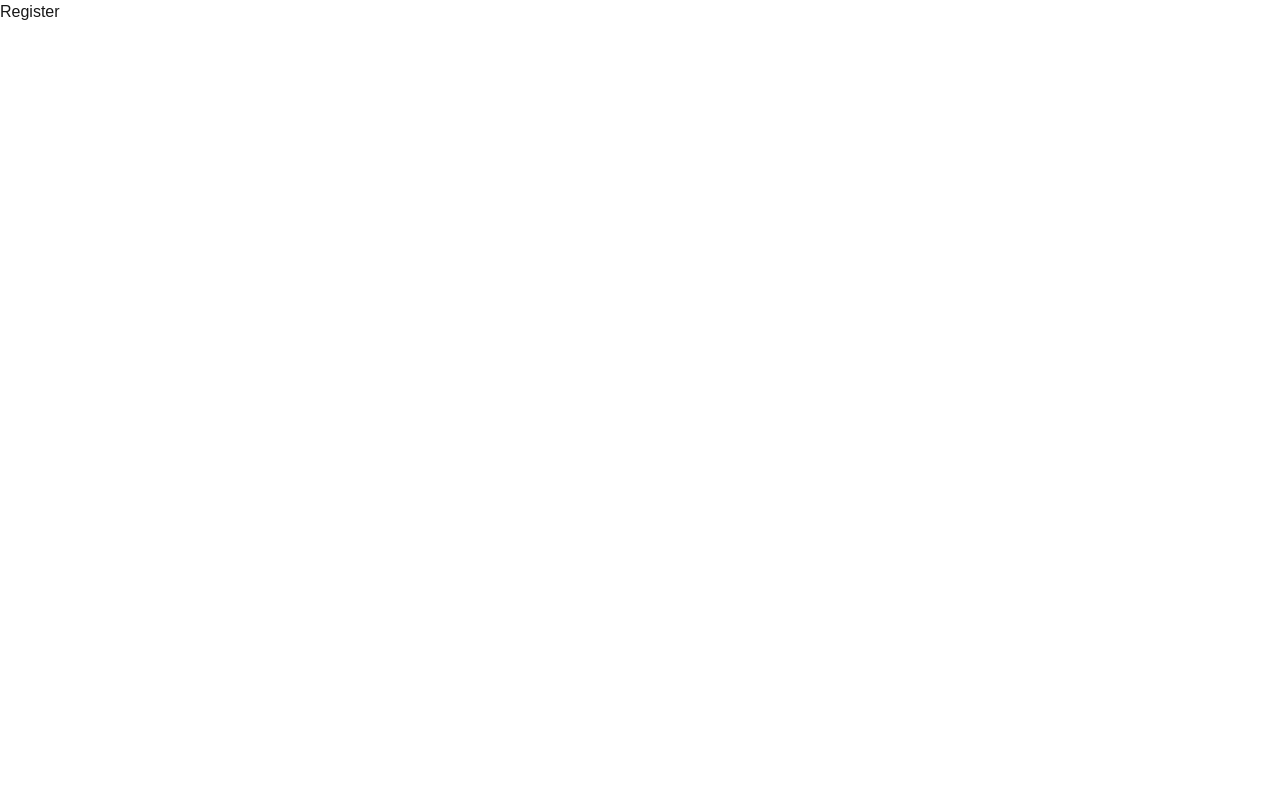
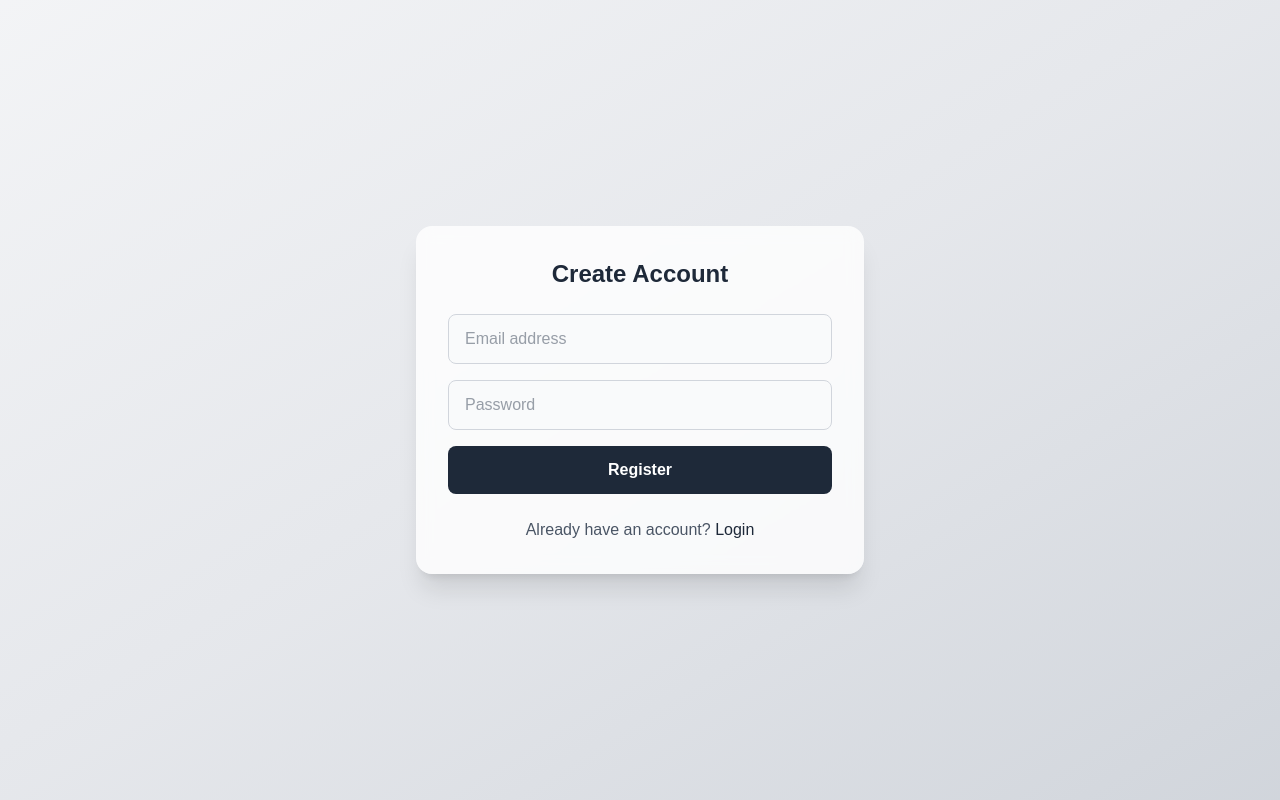
Before and after one commit to gokulrajeeve/tasksmanager-mwa, a Next.js app: page /register in a window 1280 px wide. Built offline with nearby package versions, Linux system fonts and the light colour scheme; no server answers.

Commit message:
auth added

```diff
--- a/package.json
+++ b/package.json
@@ -10,6 +10,7 @@
   },
   "dependencies": {
     "@supabase/supabase-js": "^2.58.0",
+    "framer-motion": "^12.23.22",
     "next": "15.5.4",
     "react": "19.1.0",
     "react-dom": "19.1.0"
--- /dev/null
+++ b/src/app/api/test/route.ts
@@ -0,0 +1,30 @@
+import { NextResponse } from "next/server";
+import { supabase } from "@/lib/supabaseClient";
+
+export async function GET() {
+  // Get the currently logged-in user (if any)
+  const {
+    data: { user },
+    error: userError,
+  } = await supabase.auth.getUser();
+
+  if (userError) {
+    return NextResponse.json({ success: false, error: userError.message }, { status: 500 });
+  }
+
+  // Fetch tasks (RLS will filter based on auth.uid())
+  const { data: tasks, error: tasksError } = await supabase
+    .from("tasks")
+    .select("*")
+    .limit(5);
+
+  if (tasksError) {
+    return NextResponse.json({ success: false, error: tasksError.message }, { status: 500 });
+  }
+
+  return NextResponse.json({
+    success: true,
+    user: user ?? null,
+    tasks,
+  });
+}
--- a/src/app/login/page.tsx
+++ b/src/app/login/page.tsx
@@ -1,7 +1,10 @@
+import AuthLayout from "@/components/layout/AuthLayout";
+import LoginForm from "@/components/auth/LoginForm";
+
 export default function LoginPage() {
   return (
-    <main>
-      <h1>Login</h1>
-    </main>
+    <AuthLayout>
+      <LoginForm />
+    </AuthLayout>
   );
 }
--- a/src/app/logout/page.tsx
+++ b/src/app/logout/page.tsx
@@ -1,7 +1,10 @@
+import LogoutButton from "@/components/auth/LogoutButton";
+
 export default function LogoutPage() {
   return (
-    <main>
-      <h1>Logging out...</h1>
+    <main className="p-6">
+      <h1>Logout</h1>
+      <LogoutButton />
     </main>
   );
 }
--- a/src/app/register/page.tsx
+++ b/src/app/register/page.tsx
@@ -1,7 +1,10 @@
+import AuthLayout from "@/components/layout/AuthLayout";
+import RegisterForm from "@/components/auth/RegisterForm";
+
 export default function RegisterPage() {
   return (
-    <main>
-      <h1>Register</h1>
-    </main>
+    <AuthLayout>
+      <RegisterForm />
+    </AuthLayout>
   );
 }
--- a/src/components/auth/LoginForm.tsx
+++ b/src/components/auth/LoginForm.tsx
@@ -1,7 +1,66 @@
+"use client";
+
+import { useState } from "react";
+import { supabase } from "@/lib/supabaseClient";
+import { useRouter } from "next/navigation";
+
 export default function LoginForm() {
+  const [email, setEmail] = useState("");
+  const [password, setPassword] = useState("");
+  const [loading, setLoading] = useState(false);
+  const [error, setError] = useState<string | null>(null);
+  const router = useRouter();
+
+  const handleLogin = async (e: React.FormEvent) => {
+    e.preventDefault();
+    setError(null);
+    setLoading(true);
+
+    const { error } = await supabase.auth.signInWithPassword({ email, password });
+
+    if (error) {
+      setError(error.message);
+    } else {
+      router.push("/dashboard");
+    }
+    setLoading(false);
+  };
+
   return (
-    <form>
-      <h2>Login Form</h2>
-    </form>
+    <div>
+      <h2 className="text-2xl font-bold text-center text-gray-800 mb-6">Sign In</h2>
+      <form onSubmit={handleLogin} className="space-y-4">
+        <input
+          type="email"
+          placeholder="Email address"
+          className="w-full px-4 py-3 rounded-lg border border-gray-300 focus:ring-2 focus:ring-gray-600 focus:outline-none bg-gray-50 text-gray-700"
+          value={email}
+          onChange={(e) => setEmail(e.target.value)}
+          required
+        />
+        <input
+          type="password"
+          placeholder="Password"
+          className="w-full px-4 py-3 rounded-lg border border-gray-300 focus:ring-2 focus:ring-gray-600 focus:outline-none bg-gray-50 text-gray-700"
+          value={password}
+          onChange={(e) => setPassword(e.target.value)}
+          required
+        />
+        <button
+          type="submit"
+          disabled={loading}
+          className="w-full py-3 rounded-lg bg-gray-800 text-white font-semibold hover:bg-gray-900 transition"
+        >
+          {loading ? "Signing in..." : "Sign In"}
+        </button>
+      </form>
+      {error && <p className="text-red-500 text-sm mt-3 text-center">{error}</p>}
+      <p className="mt-6 text-center text-gray-600">
+        Don’t have an account?{" "}
+        <a href="/register" className="text-gray-800 hover:underline font-medium">
+          Register
+        </a>
+      </p>
+    </div>
   );
 }
--- a/src/components/auth/LogoutButton.tsx
+++ b/src/components/auth/LogoutButton.tsx
@@ -1,3 +1,22 @@
+"use client";
+
+import { supabase } from "@/lib/supabaseClient";
+import { useRouter } from "next/navigation";
+
 export default function LogoutButton() {
-  return <button>Logout</button>;
+  const router = useRouter();
+
+  const handleLogout = async () => {
+    await supabase.auth.signOut();
+    router.push("/login");
+  };
+
+  return (
+    <button
+      onClick={handleLogout}
+      className="bg-red-500 text-white px-4 py-2 rounded"
+    >
+      Logout
+    </button>
+  );
 }
--- a/src/components/auth/RegisterForm.tsx
+++ b/src/components/auth/RegisterForm.tsx
@@ -1,7 +1,69 @@
+"use client";
+
+import { useState } from "react";
+import { supabase } from "@/lib/supabaseClient";
+
 export default function RegisterForm() {
+  const [email, setEmail] = useState("");
+  const [password, setPassword] = useState("");
+  const [loading, setLoading] = useState(false);
+  const [error, setError] = useState<string | null>(null);
+  const [success, setSuccess] = useState(false);
+
+  const handleRegister = async (e: React.FormEvent) => {
+    e.preventDefault();
+    setError(null);
+    setSuccess(false);
+    setLoading(true);
+
+    const { error } = await supabase.auth.signUp({
+      email,
+      password,
+      options: { data: { role: "user" } },
+    });
+
+    if (error) setError(error.message);
+    else setSuccess(true);
+
+    setLoading(false);
+  };
+
   return (
-    <form>
-      <h2>Register Form</h2>
-    </form>
+    <div>
+      <h2 className="text-2xl font-bold text-center text-gray-800 mb-6">Create Account</h2>
+      <form onSubmit={handleRegister} className="space-y-4">
+        <input
+          type="email"
+          placeholder="Email address"
+          className="w-full px-4 py-3 rounded-lg border border-gray-300 focus:ring-2 focus:ring-gray-600 focus:outline-none bg-gray-50 text-gray-700"
+          value={email}
+          onChange={(e) => setEmail(e.target.value)}
+          required
+        />
+        <input
+          type="password"
+          placeholder="Password"
+          className="w-full px-4 py-3 rounded-lg border border-gray-300 focus:ring-2 focus:ring-gray-600 focus:outline-none bg-gray-50 text-gray-700"
+          value={password}
+          onChange={(e) => setPassword(e.target.value)}
+          required
+        />
+        <button
+          type="submit"
+          disabled={loading}
+          className="w-full py-3 rounded-lg bg-gray-800 text-white font-semibold hover:bg-gray-900 transition"
+        >
+          {loading ? "Registering..." : "Register"}
+        </button>
+      </form>
+      {error && <p className="text-red-500 text-sm mt-3 text-center">{error}</p>}
+      {success && <p className="text-green-600 text-sm mt-3 text-center">Account created! You can now log in.</p>}
+      <p className="mt-6 text-center text-gray-600">
+        Already have an account?{" "}
+        <a href="/login" className="text-gray-800 hover:underline font-medium">
+          Login
+        </a>
+      </p>
+    </div>
   );
 }
--- /dev/null
+++ b/src/components/layout/AuthLayout.tsx
@@ -0,0 +1,20 @@
+"use client";
+
+import { motion } from "framer-motion";
+
+export default function AuthLayout({ children }: { children: React.ReactNode }) {
+  return (
+    <div className="min-h-screen flex items-center justify-center bg-gradient-to-br from-gray-100 via-gray-200 to-gray-300">
+      <motion.div
+        initial={{ opacity: 0, y: -50 }}          // fade in from top
+        animate={{ opacity: 1, y: 0 }}
+        transition={{ duration: 0.6, ease: "easeOut" }}
+        whileHover={{ scale: 1.02, rotateX: 2, rotateY: -2 }}  // lift + tilt
+        whileTap={{ scale: 0.98 }}                // small press-down feedback
+        className="w-full max-w-md p-8 rounded-2xl shadow-xl bg-white/80 backdrop-blur-sm"
+      >
+        {children}
+      </motion.div>
+    </div>
+  );
+}
```
Also changed, not shown: src/lib/supabaseClient.ts (renamed from lib/supabaseClient.ts), 1 other file (tests, documents, lock files or other folders).
